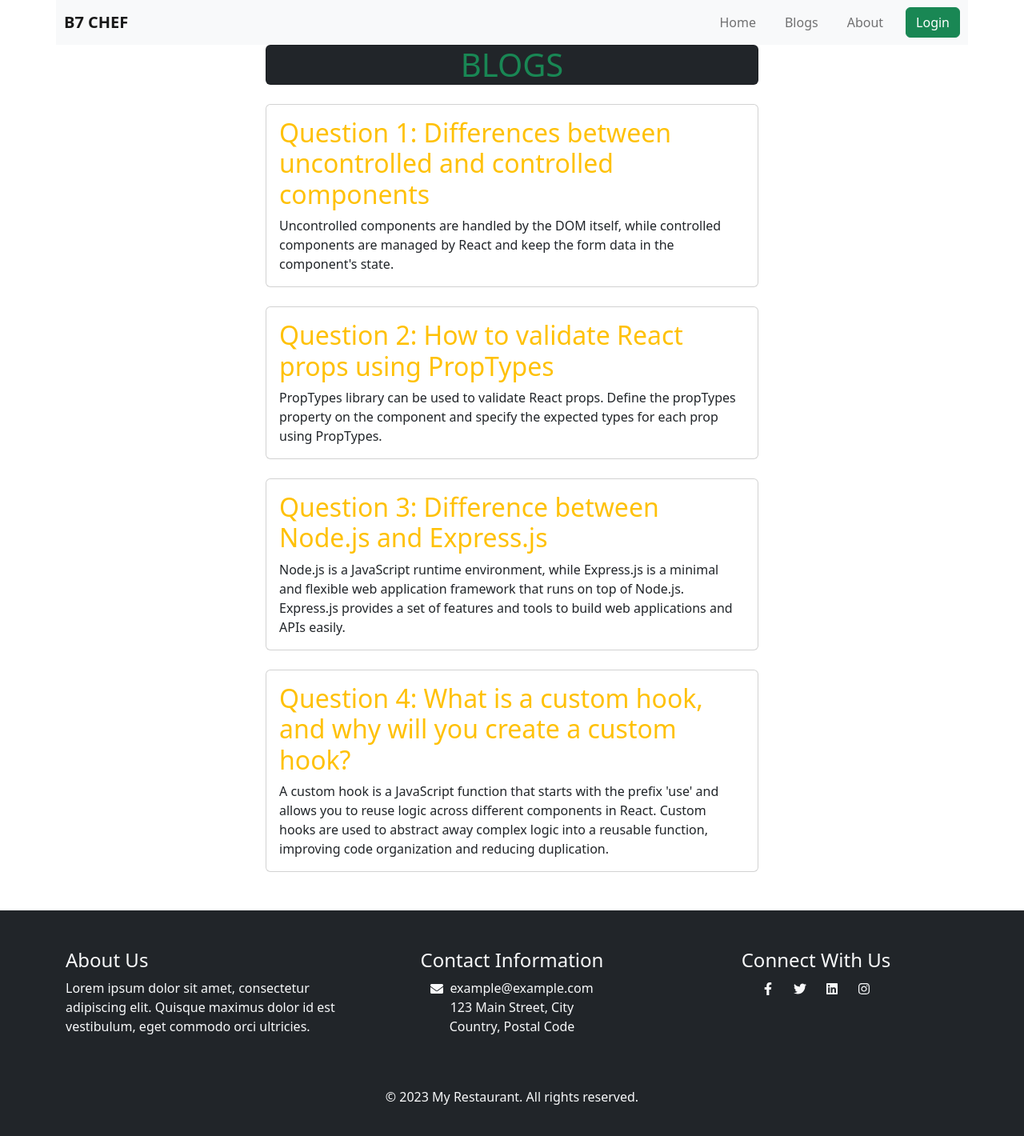
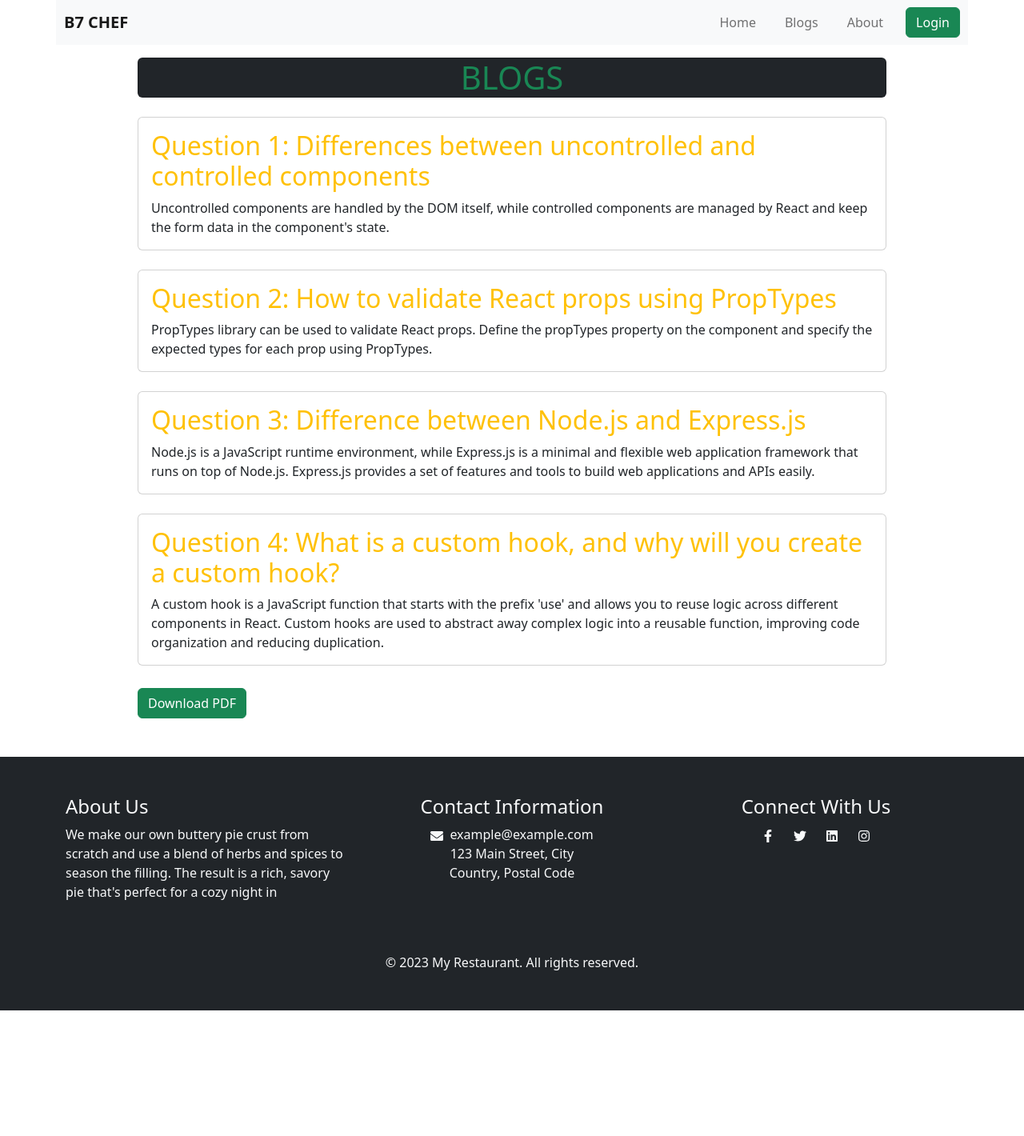
Before and after one commit to AhnafAlve/b7-chef-client, a React (Vite) app: page /blogs in a window 1280 px wide. Shown: the top 1420 px of the page at 80% size. After the commit the page ends 1263 px from the top, so only its background shows below. Built offline with nearby package versions, Linux system fonts and the light colour scheme; no server answers.

Commit message:
pdf downloder and about page img added

```diff
--- a/package.json
+++ b/package.json
@@ -12,6 +12,7 @@
   "dependencies": {
     "bootstrap": "^5.2.3",
     "firebase": "^9.21.0",
+    "html2pdf.js": "^0.10.1",
     "localforage": "^1.10.0",
     "match-sorter": "^6.3.1",
     "react": "^18.2.0",
@@ -22,7 +23,7 @@
     "react-router-dom": "^6.11.1",
     "react-to-pdf": "^0.0.14",
     "react-toastify": "^9.1.3",
-    "sort-by": "^1.2.0"
+    "sort-by": "^0.0.2"
   },
   "devDependencies": {
     "@types/react": "^18.0.28",
--- a/src/firebase/firebase.config.js
+++ b/src/firebase/firebase.config.js
@@ -4,6 +4,8 @@ import { initializeApp } from "firebase/app";
 // https://firebase.google.com/docs/web/setup#available-libraries
 
 // Your web app's Firebase configuration
+
+console.log('environment variable', import.meta.env.VITE_PASS);
 const firebaseConfig = {
   apiKey: "AIzaSyDoXPWSoXZ0FsPI1SNUy4URsEpzObRKOog",
   authDomain: "b7-chef.firebaseapp.com",
--- a/src/pages/About/About.jsx
+++ b/src/pages/About/About.jsx
@@ -2,8 +2,8 @@ import React from 'react';
 
 const About = () => {
     return (
-        <div>
-            <h3>This is About page</h3>
+        <div className='text-center m-5 p-5'>
+            <h2>About comming soon...</h2>
         </div>
     );
 };
--- a/src/pages/Blogs/Blogs.jsx
+++ b/src/pages/Blogs/Blogs.jsx
@@ -1,9 +1,17 @@
 import React from 'react';
+import html2pdf from 'html2pdf.js';
 
 const Blogs = () => {
+    const handleDownload = () => {
+        const element = document.getElementById('blogs-container');
+        html2pdf()
+            .from(element)
+            .save('blogs.pdf');
+    };
+
     return (
-        <div className="container w-50">
-            <h1 className="mb-4 text-center text-success card bg-dark">BLOGS</h1>
+        <div id="blogs-container" className="container w-75">
+            <h1 className="mb-4 text-center text-success card bg-dark mt-3">BLOGS</h1>
             <div className="card mb-4">
                 <div className="card-body">
                     <h2 className="card-title text-warning">Question 1: Differences between uncontrolled and controlled components</h2>
@@ -39,9 +47,11 @@ const Blogs = () => {
                     </p>
                 </div>
             </div>
+            <button className="btn btn-success mt-1" onClick={handleDownload}>
+                Download PDF
+            </button>
         </div>
     );
 };
 
-
 export default Blogs;
--- a/src/pages/Error/ErrorPage.jsx
+++ b/src/pages/Error/ErrorPage.jsx
@@ -1,28 +1,34 @@
-import React from 'react'
-import { Link, useRouteError } from 'react-router-dom'
+import React from 'react';
+import { Link, useRouteError } from 'react-router-dom';
 
 const ErrorPage = () => {
   const { error, status } = useRouteError();
   return (
     <section>
-      <div className=' d-flex justify-content-center align-items-center mt-5'>
+      <div className='d-flex justify-content-center align-items-center mt-5'>
         <div className='max-w-md text-center'>
-          <h2 className='mb-8 font-extrabold text-9xl text-gray-600'>
-            <span className='sr-only'>URL Not Found</span> {status || 404}
+          <div className='d-flex justify-content-start align-items-center mb-8'>
+            {/* Illustration Image */}
+            <img
+              src='https://img.freepik.com/free-vector/oops-404-error-with-broken-robot-concept-illustration_114360-5529.jpg?w=826&t=st=1686808916~exp=1686809516~hmac=e8d08b7ee897279d48b66b267e36d3272bfb508bec63d3c88c4857b598f0cdbe'
+              alt='Illustration'
+              className='mr-4'
+              style={{ width: '400px' }}
+            />
+            <h2 className='font-extrabold text-9xl text-gray-600'>
+              <span className='sr-only'>URL Not Found</span> {status || 404}
+            </h2>
+          </div>
+          <h2 className='text-2xl font-semibold md:text-3xl my-5'>
+            {error?.message}
           </h2>
-          <p className='text-2xl font-semibold md:text-3xl mb-8'>
-            {error?.message}
-          </p>
-          <Link
-            to='/home'
-            className='btn btn-success'
-          >
+          <Link to='/home' className='btn btn-success'>
             Back to homepage
           </Link>
         </div>
       </div>
     </section>
-  )
-}
+  );
+};
 
 export default ErrorPage;
--- a/src/pages/Faq/Faq.jsx
+++ b/src/pages/Faq/Faq.jsx
@@ -3,7 +3,7 @@ import React from 'react';
 const Faq = () => {
   return (
     <div className="accordion container my-5" id="accordionExample">
-      <h2 className='text-center my-5'>Frequently Asked Questions</h2>
+      <h2 className='text-center my-5'>FREQUENTLY ASKED QUESTIONS</h2>
       <div className="accordion-item ">
         <h2 className="accordion-header" id="headingOne">
           <button className="accordion-button" type="button" data-bs-toggle="collapse" data-bs-target="#collapseOne" aria-expanded="true" aria-controls="collapseOne">
--- a/src/pages/Shared/Footer/Footer.jsx
+++ b/src/pages/Shared/Footer/Footer.jsx
@@ -9,7 +9,7 @@ const Footer = () => {
                     <div className="col-lg-4 col-md-6 mb-4 mb-md-0 ">
                         <h4>About Us</h4>
                         <p>
-                            Lorem ipsum dolor sit amet, consectetur adipiscing elit. Quisque maximus dolor id est vestibulum, eget commodo orci ultricies.
+                        We make our own buttery pie crust from scratch and use a blend of herbs and spices to season the filling. The result is a rich, savory pie that's perfect for a cozy night in
                         </p>
                     </div>
                     <div className="col-lg-4 col-md-6 text-center">
```
Also changed, not shown: 1 other file (tests, documents, lock files or other folders).
